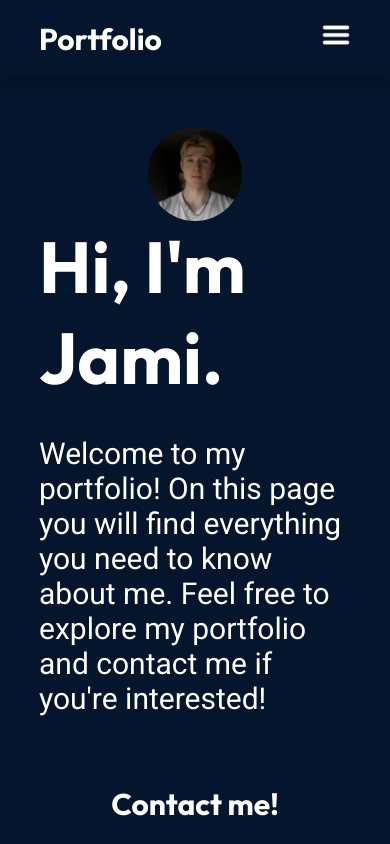
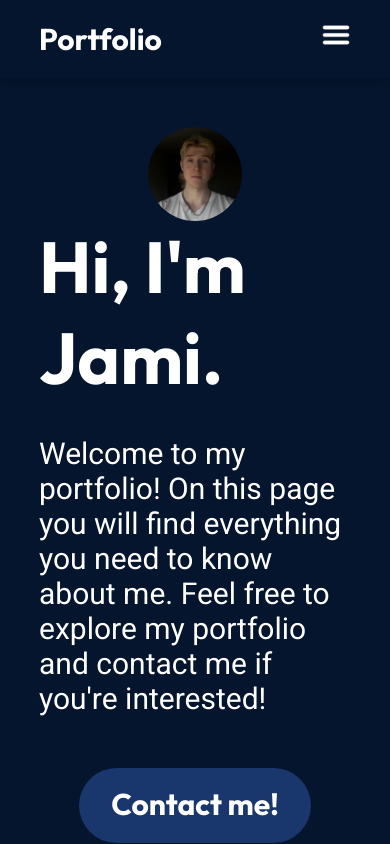
Before and after one commit to Jamirankinen/Portfolio, a React (Vite) app: page / in a window 390 px wide. Shown: the top 844 px of the page. Built offline with nearby package versions, Linux system fonts and the light colour scheme.

Commit message:
button color on mobile

```diff
--- a/src/components/Hero/Hero.module.css
+++ b/src/components/Hero/Hero.module.css
@@ -166,6 +166,7 @@
   }
    .contactBtn {
     box-shadow: none;
+    background-color: var(--color-secondary);
   }
 
   .heroImg {
```
